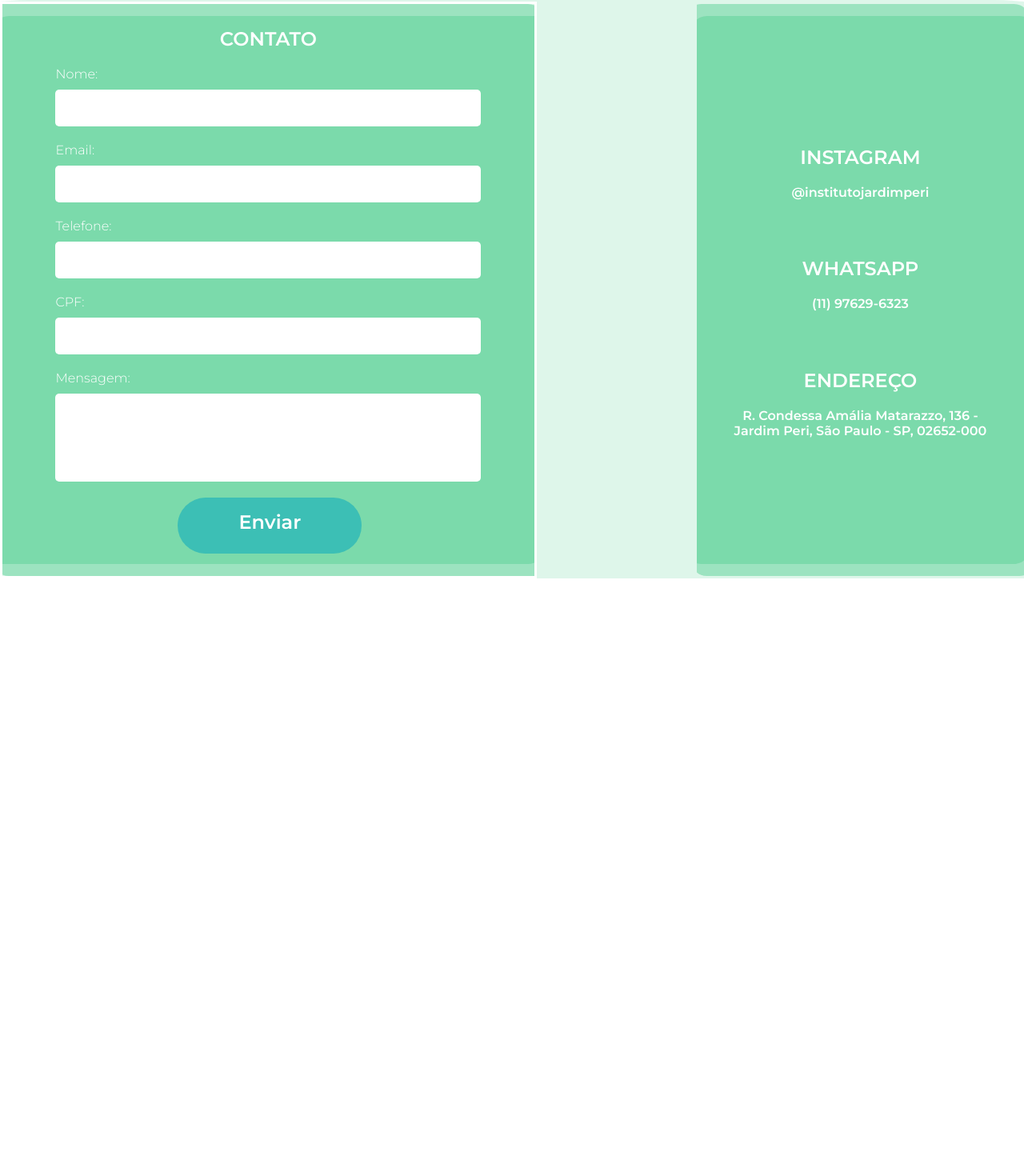
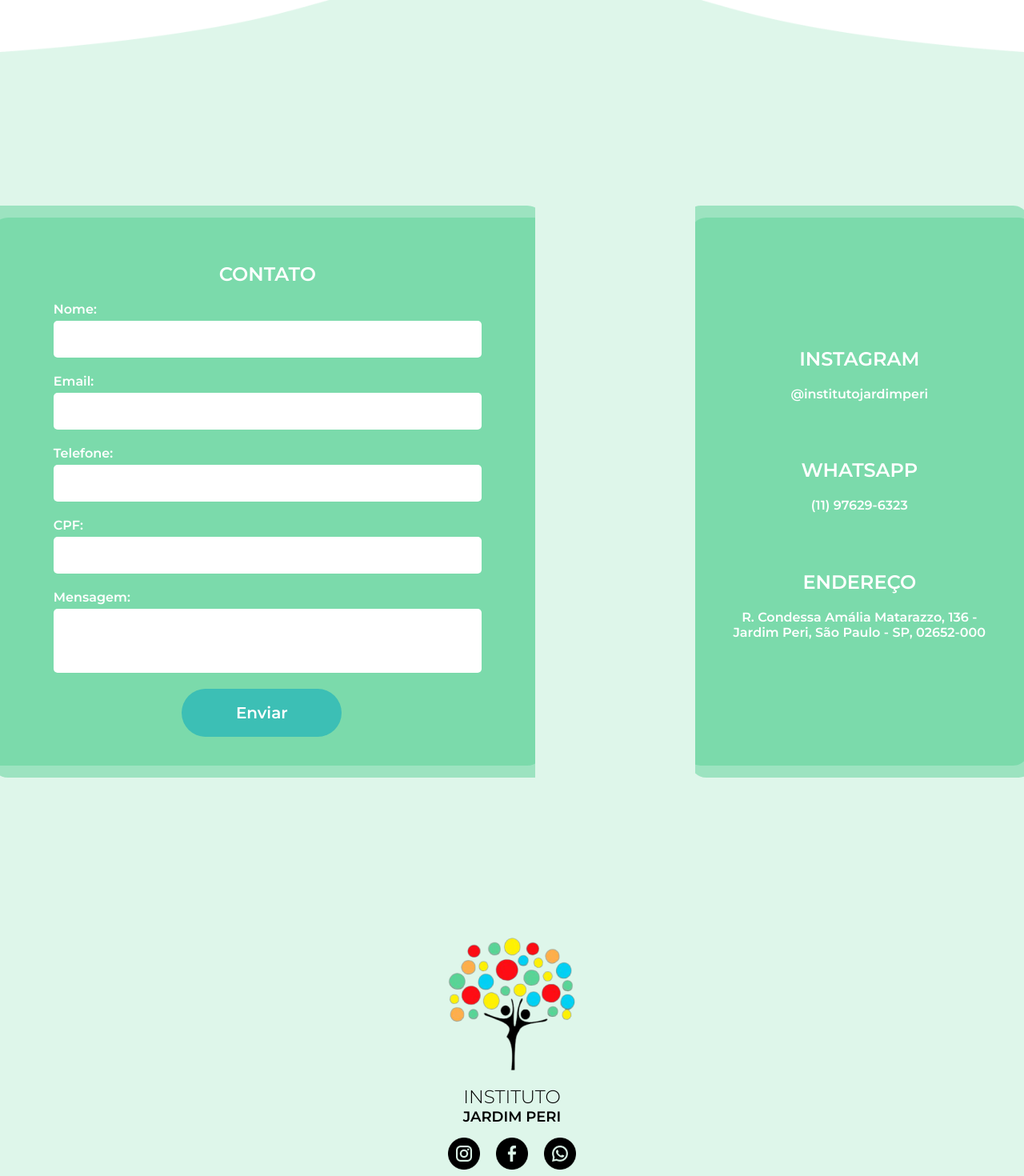
Before and after one commit to C4rlosed/ProjectIJP, a React (Create React App) app: page /Contato in a window 1280 px wide. Shown: the part 620-2090 px from the top of the page at 80% size. Before the commit the page ends 1343 px from the top, so only its background shows below. Built offline with nearby package versions, Linux system fonts and the light colour scheme.

Commit message:
at. pág de contato (ajustes no design e add footer)

```diff
--- a/src/Contato/contato.css
+++ b/src/Contato/contato.css
@@ -1,12 +1,12 @@
 .contato-bg {
   margin: 0 auto;
   text-align: center;
-    padding-top: 8%;
+  padding-top: 9%;
   background-image: url(../Utilidades/Imagem/contato/back-white.png);
   background-repeat: no-repeat;
   background-position: 50% bottom;
   background-size: contain;
-    height: 400px;
+  height: 450px;
 }
 
 .contato-bg>h1 {
@@ -26,13 +26,14 @@
   justify-content: center;
   background-color: #5cd29733;
   gap: 200px;
+  padding-top: 15%;
 }
 
 #bg-contato {
   margin-top: 100px;
 }
 
-.midias-sociais{
+.midias-sociais {
   background-image: url(../Utilidades/Imagem/contato/contact-back.svg);
   background-repeat: no-repeat;
   background-position: center center;
@@ -50,7 +51,7 @@
   gap: 5%;
 }
 
-.endereco>p{
+.endereco>p {
   /* top, right, bottom, left */
   padding: 0 40px 0 40px;
 }
@@ -62,7 +63,6 @@
   background-size: auto;
   height: 715px;
   width: 715px;
-    border: solid;
   color: #ffffff;
   display: flex;
   flex-direction: column;
@@ -70,7 +70,8 @@
 
 }
 
-  .titulo-form{
+.titulo-form {
+  padding-top: 20px;
   text-align: center;
 }
 
@@ -95,23 +96,26 @@
 
 
 .contact-form label {
-    margin-bottom: 10px;
+  margin-bottom: 5px;
+  font-weight: 600;
 }
 
 textarea {
   resize: none;
-    height: 80px;
+  height: 50px;
   padding: 20px;
 }
 
-  .contact-form input, .contact-form textarea {
+.contact-form input,
+.contact-form textarea {
   padding: 15px;
   border: none;
   border-radius: 5px;
   margin-bottom: 20px;
 }
 
-  .contact-form input:focus, .contact-form textarea:focus {
+.contact-form input:focus,
+.contact-form textarea:focus {
   outline: none;
   box-shadow: 0 0 5px #3CBFB5;
   transform: scale(1.05);
@@ -123,12 +127,13 @@
   color: #ffffff;
   border: none;
   border-radius: 200px;
-    height: 70px;
-    width: 230px;
-    font-size: 24px;
+  height: 60px;
+  width: 200px;
+  font-size: 20px;
   font-weight: 600;
   cursor: pointer;
   justify-content: center;
+  align-items: center;
   display: flex;
 }
 
@@ -136,3 +141,12 @@
   transform: scale(1.1);
   transition: transform 0.3s ease-in-out;
 }
+
+.footer-contato {
+  background-color: #5cd29733;
+  padding-top: 200px;
+  width: 100%;
+  height: 360px;
+  text-align: center;
+  font-size: 12px;
+}
--- a/src/Contato/index.js
+++ b/src/Contato/index.js
@@ -1,6 +1,11 @@
 import style from 'styled-components'
 import Header from '../Utilidades/Header';
 import './contato.css'
+import logoFooter from '../Utilidades/Imagem/logo-banner.png'
+import instagram from '../Utilidades/Imagem/redes_sociais/instagram.svg'
+import facebook from '../Utilidades/Imagem/redes_sociais/facebook.svg'
+import whatsapp from '../Utilidades/Imagem/redes_sociais/whatsapp.svg'
+import { Link } from 'react-router-dom'
 
 const ContatoContainer = style.div`
 
@@ -13,7 +18,7 @@ const Formulario = style.form`
 `
 
 const Botão = style.div`
-    margin-left: 23%;
+    margin-left: 24%;
     margin-bottom: 3%;
 `
 
@@ -74,6 +79,28 @@ function Contato() {
                     </div>
                 </div>
             </section>
+            <div className='footer-contato'>
+                <img id='logoFooter' src={logoFooter} alt='Logo Instituto Jardim Peri' />
+                <h2><span id='font'>INSTITUTO</span><br /> JARDIM PERI</h2>
+                <ul className="links-social">
+                    <li>
+                        <a href="https://www.instagram.com/institutojardimperi/" target="_blank">
+                            <img src={instagram} alt="Instagram" class="img-icons" />
+                        </a>
+                    </li>
+                    <li>
+                        <a href="https://www.facebook.com/institutoperi/" target="_blank">
+                            <img src={facebook} alt="Facebook" class="img-icons" />
+                        </a>
+                    </li>
+                    <li>
+                        <a href="https://www.google.com/search?q=instituto+jardim+peri&oq=ins&gs_lcrp=EgZjaHJvbWUqBggCEEUYOzIGCAAQRRg8MgYIARBFGDkyBggCEEUYOzIGCAMQRRg8MgYIBBBFGDwyBggFEEUYQTIGCAYQRRhBMgYIBxBFGDzSAQgzNjUxajBqN6gCALACAA&sourceid=chrome&ie=UTF-8#" target="_blank">
+                            <img src={whatsapp} alt="Whatsapp" class="img-icons" />
+                        </a>
+                    </li>
+                </ul>
+                <p>R. Condessa Amália Matarazzo, 136 - Jardim Peri, São Paulo - SP, 02652-000</p>
+            </div>
         </ContatoContainer>
     )
 };
```
Lines whose indentation alone changed are shown as unchanged.
